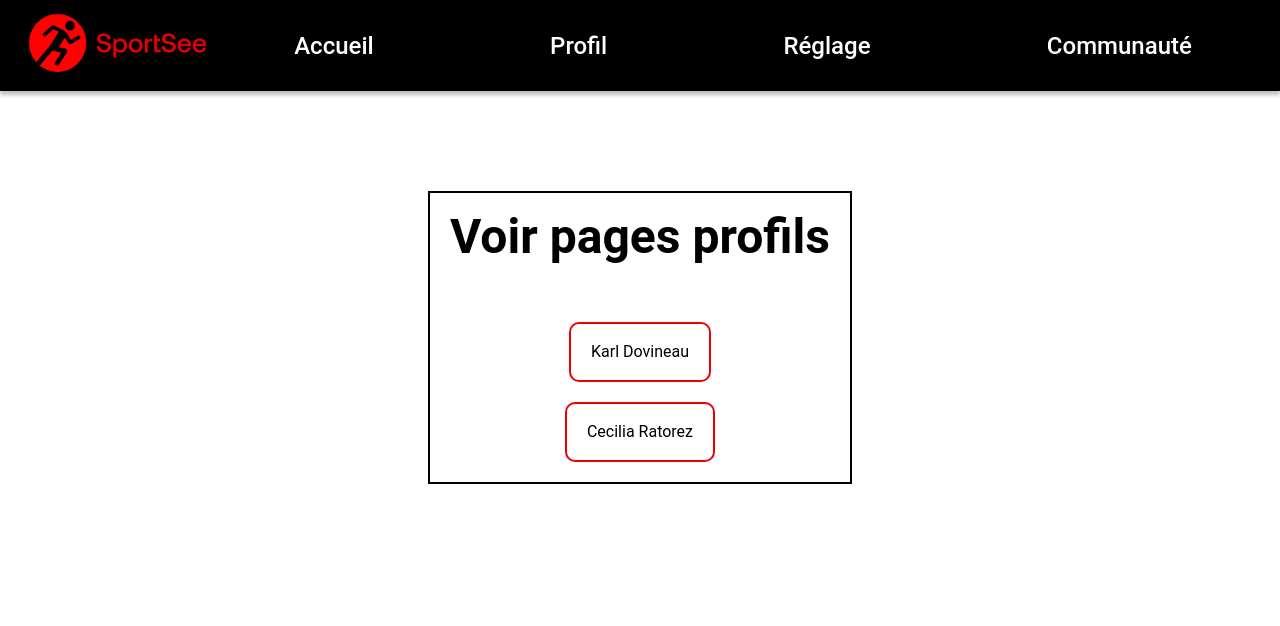
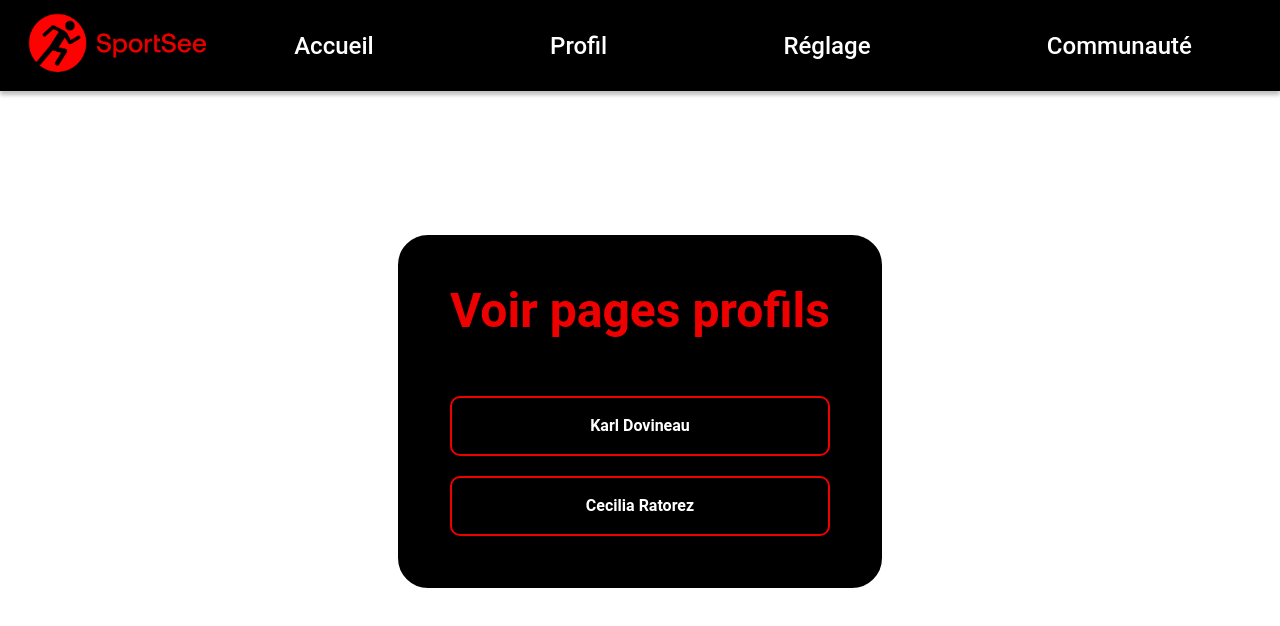
Before and after one commit to PrAndrian/SportSee, a React (Create React App) app: page / in a window 1280 px wide. Shown: the top 626 px of the page. Built offline with nearby package versions, Linux system fonts and the light colour scheme.

Commit message:
style home

```diff
--- a/src/pages/Home.jsx
+++ b/src/pages/Home.jsx
@@ -7,9 +7,11 @@ function Home() {
   document.title = 'SportSee - Accueil';
   return (
     <main className={styles.container}>
-      <h1>Voir pages profils</h1>
-      <Link to={`/profil/${12}`}>Karl Dovineau</Link>
-      <Link to={`/profil/${18}`}>Cecilia Ratorez</Link>
+      <div className={styles.card}>
+        <h1>Voir pages profils</h1>
+        <Link to={`/profil/${12}`}>Karl Dovineau</Link>
+        <Link to={`/profil/${18}`}>Cecilia Ratorez</Link>
+      </div>
     </main>
   );
 }
--- a/src/styles/Home.module.css
+++ b/src/styles/Home.module.css
@@ -1,4 +1,4 @@
-.container{
+.card{
     width: fit-content;
     height: fit-content;
     display: flex;
@@ -7,15 +7,33 @@
     justify-content: center;
     gap : 20px;
     border: 2px solid black;
-    padding: 20px;
-    margin: 100px auto;
+    border-radius: 30px;
+    padding: 50px;
+    background-color: black;
 }
 
-.container > a{
+.card > a{
     text-decoration: none;
-    color: black;
+    color: white;
     padding: 20px;
     border-radius: 10px;
     border: 2px solid #EF0000;
     cursor: pointer;
+    width: 100%;
+    text-align: center;
+    font-weight: bold;
 }
+.card > a:hover{
+    background-color: #EF0000;
+}
+
+.card > h1{
+    color: #EF0000;
+}
+
+.container{
+    display: flex;
+    justify-content: center;
+    align-items: center;
+    height: 80vh;
+}
```
